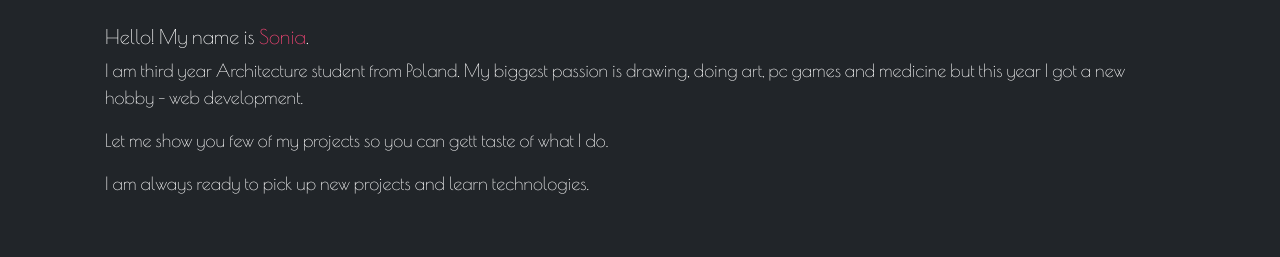
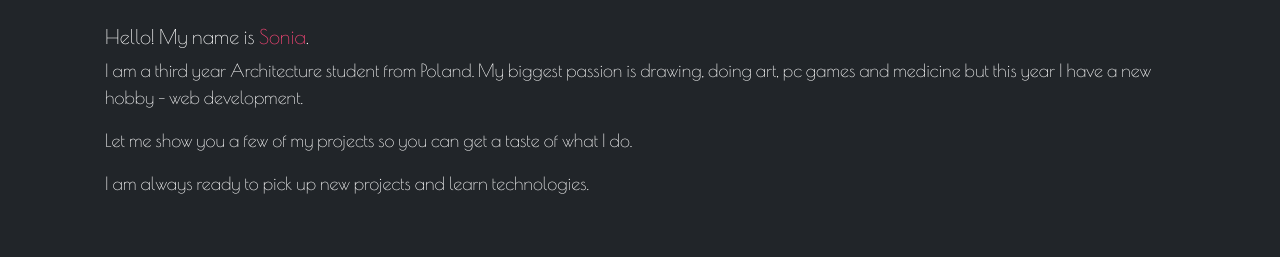
Before and after one commit to Sonickers/portfolio, a plain HTML site: page index.html in a window 1280 px wide. Shown: the part 221-478 px from the top of the page. Drawn offline with nearby package versions, Linux system fonts and the light colour scheme; no server answers.

Commit message:
changes text about me

```diff
--- a/index.html
+++ b/index.html
@@ -53,8 +53,8 @@
       <div  class="about">
         <div class="card-body about-body ">
           <h5 class="about-title">Hello! My name is <span id="S">Sonia</span>.</h5>
-          <p class="about-text">I am third year Architecture student from Poland. My biggest passion is drawing, doing art, pc games and medicine but this year I got a new hobby - web development.  </p>
-          <p>Let me show you few of my projects so you can gett taste of what I do. </p>
+          <p class="about-text">I am a third year Architecture student from Poland. My biggest passion is drawing, doing art, pc games and medicine but this year I have a new hobby - web development.  </p>
+          <p>Let me show you a few of my projects so you can get a taste of what I do. </p>
           <p>I am always ready to pick up new projects and learn technologies.</p>
         </div>
       </div>
```
